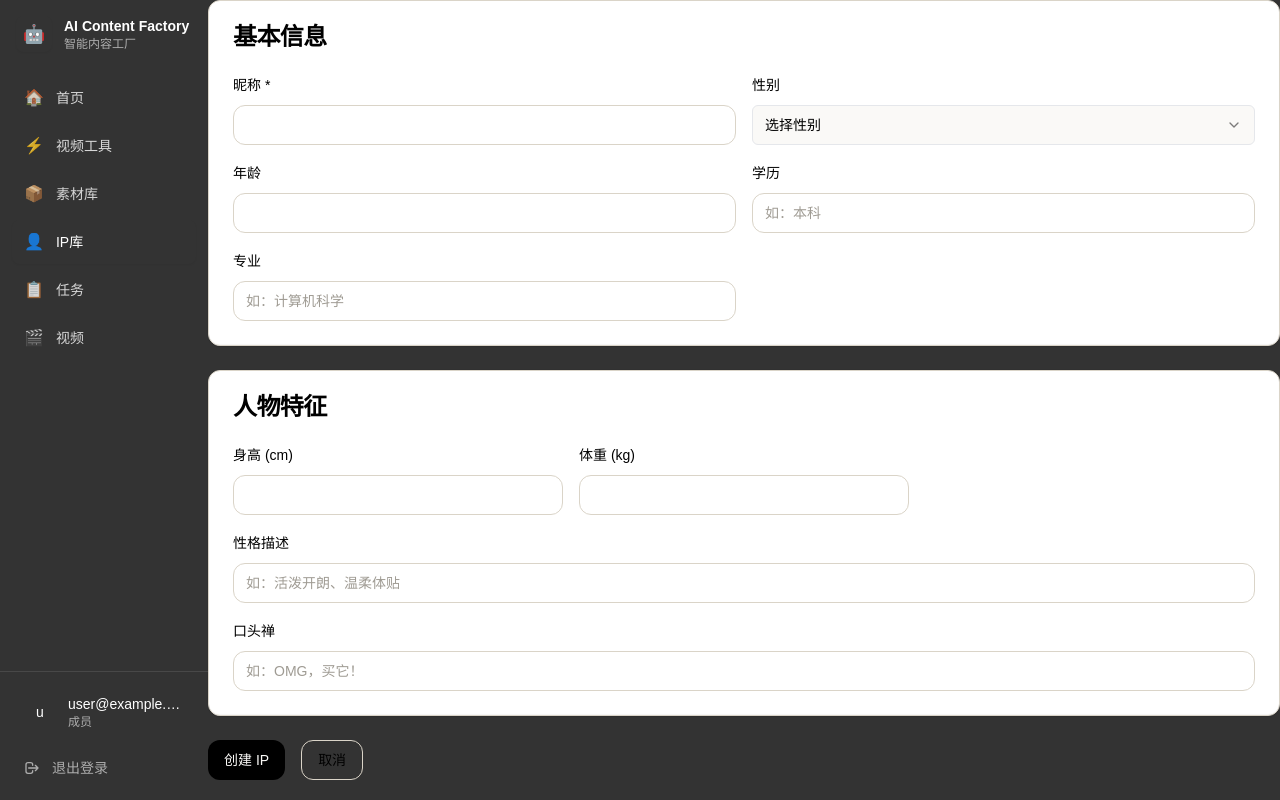
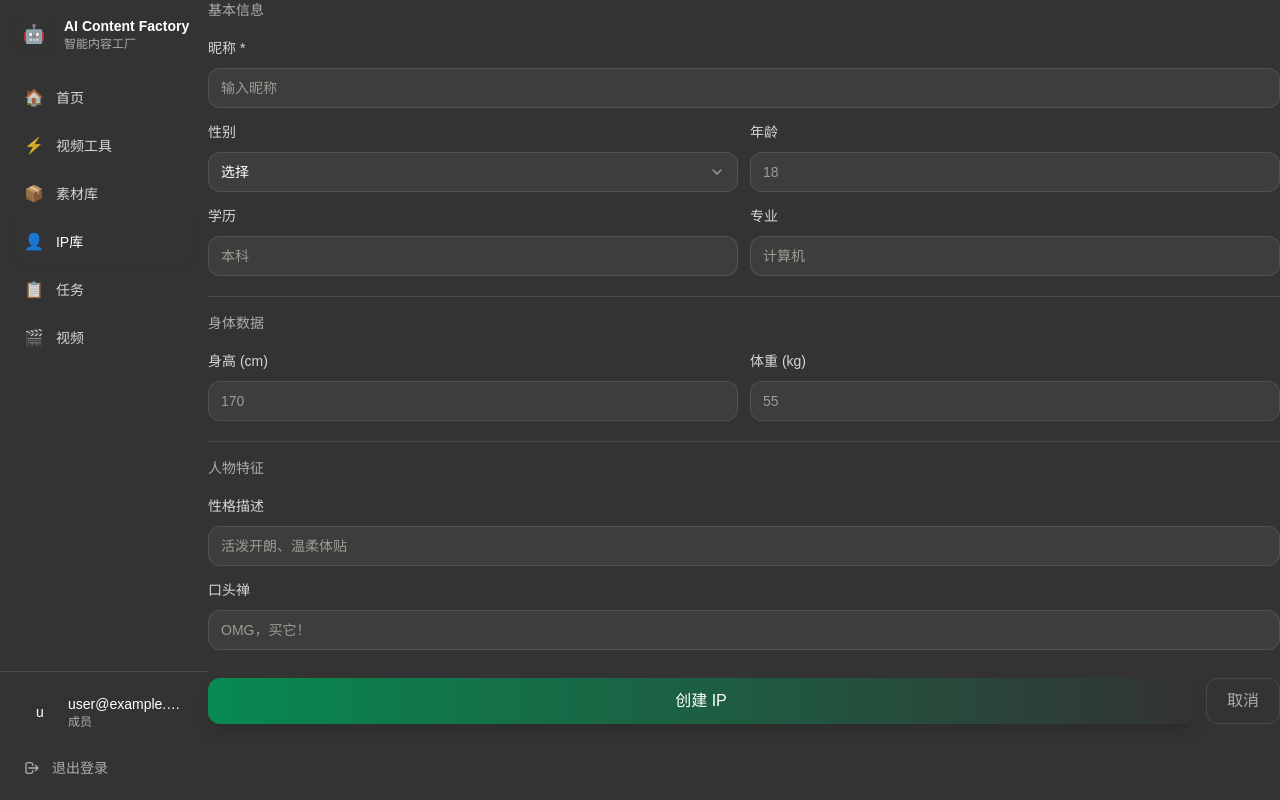
Before and after one commit to hotttao/media_ai, a Next.js app: page /ips/new in a window 1280 px wide. Built offline with nearby package versions, Linux system fonts and the light colour scheme; no server answers; sample sign-in values are in the browser's storage.

Commit message:
feat: update IP detail page and form with tech aesthetic

```diff
--- a/app/(app)/ips/[id]/page.tsx
+++ b/app/(app)/ips/[id]/page.tsx
@@ -4,9 +4,7 @@ import { authOptions } from '@/foundation/lib/auth'
 import { db } from '@/foundation/lib/db'
 import { IpForm } from '@/components/ip/IpForm'
 import { IpImageUploader } from '@/components/ip/IpImageUploader'
-import { Button } from '@/components/ui/button'
 import Link from 'next/link'
-import { Badge } from '@/components/ui/badge'
 
 export default async function IpDetailPage({ params }: { params: { id: string } }) {
   const session = await getServerSession(authOptions)
@@ -31,77 +29,135 @@ export default async function IpDetailPage({ params }: { params: { id: string }
 
   return (
     <div className="space-y-6">
-      <div className="flex items-center gap-4">
-        <Button variant="ghost" asChild>
-          <Link href="/ips">&larr; 返回列表</Link>
-        </Button>
-      </div>
+      {/* Back button */}
+      <Link
+        href="/ips"
+        className="inline-flex items-center gap-2 text-white/60 hover:text-white transition-colors"
+      >
+        <span className="text-xl">←</span>
+        <span>返回列表</span>
+      </Link>
 
       <div className="grid grid-cols-1 lg:grid-cols-3 gap-6">
         {/* Left: IP Info */}
         <div className="lg:col-span-2 space-y-6">
-          <div className="bg-white rounded-card border border-border shadow-clay p-6">
-            <div className="flex items-start gap-6">
-              <div className="w-32 h-32 rounded-feature overflow-hidden bg-oat-light flex-shrink-0">
+          {/* Main Info Card */}
+          <div
+            className="relative overflow-hidden rounded-2xl p-6 backdrop-blur-xl"
+            style={{
+              background: 'linear-gradient(135deg, rgba(139, 92, 246, 0.15), rgba(236, 72, 153, 0.15))',
+              border: '1px solid rgba(255,255,255,0.1)',
+            }}
+          >
+            {/* Glow effect */}
+            <div className="absolute -inset-1 rounded-2xl bg-gradient-to-r from-purple-500/20 to-pink-500/20 blur-xl opacity-50" />
+
+            <div className="relative z-10 flex items-start gap-6">
+              {/* Avatar with animated ring */}
+              <div className="relative flex-shrink-0">
+                <div
+                  className="w-32 h-32 rounded-2xl overflow-hidden"
+                  style={{
+                    boxShadow: '0 0 30px rgba(139, 92, 246, 0.4)',
+                  }}
+                >
                   <img
                     src={imageUrl}
                     alt={ip.nickname}
                     className="w-full h-full object-cover"
                   />
                 </div>
+                {/* Status indicator */}
+                <div className="absolute -bottom-2 -right-2 w-8 h-8 rounded-full bg-gradient-to-r from-matcha-400 to-matcha-600 flex items-center justify-center shadow-lg">
+                  <div className="w-3 h-3 rounded-full bg-white animate-pulse" />
+                </div>
+              </div>
+
+              {/* Info */}
               <div className="flex-1">
-                <h2 className="text-2xl font-semibold">{ip.nickname}</h2>
-                <div className="flex flex-wrap gap-2 mt-2">
+                <h2 className="text-2xl font-bold text-white mb-3">{ip.nickname}</h2>
+
+                {/* Tags */}
+                <div className="flex flex-wrap gap-2 mb-4">
                   {ip.gender && (
-                    <Badge>
-                      {ip.gender === 'MALE' ? '男' : ip.gender === 'FEMALE' ? '女' : '其他'}
-                    </Badge>
+                    <span
+                      className="px-3 py-1 rounded-full text-sm"
+                      style={{
+                        background: 'rgba(255,255,255,0.1)',
+                        border: '1px solid rgba(255,255,255,0.2)',
+                      }}
+                    >
+                      {ip.gender === 'MALE' ? '♂ 男' : ip.gender === 'FEMALE' ? '♀ 女' : '⚥ 其他'}
+                    </span>
                   )}
-                  {ip.age && <Badge variant="secondary">{ip.age}岁</Badge>}
-                  {ip.education && <Badge variant="secondary">{ip.education}</Badge>}
+                  {ip.age && (
+                    <span
+                      className="px-3 py-1 rounded-full text-sm"
+                      style={{
+                        background: 'rgba(255,255,255,0.1)',
+                        border: '1px solid rgba(255,255,255,0.2)',
+                      }}
+                    >
+                      {ip.age}岁
+                    </span>
+                  )}
+                  {ip.education && (
+                    <span
+                      className="px-3 py-1 rounded-full text-sm"
+                      style={{
+                        background: 'rgba(255,255,255,0.1)',
+                        border: '1px solid rgba(255,255,255,0.2)',
+                      }}
+                    >
+                      {ip.education}
+                    </span>
+                  )}
                 </div>
+
                 {ip.personality && (
-                  <p className="text-warm-silver mt-3">{ip.personality}</p>
+                  <p className="text-white/60 mt-3">{ip.personality}</p>
                 )}
                 {ip.catchphrase && (
-                  <p className="text-sm italic text-matcha-600 mt-2">"{ip.catchphrase}"</p>
+                  <p className="text-lg italic mt-2 bg-gradient-to-r from-matcha-400 to-cyan-400 bg-clip-text text-transparent">
+                    "{ip.catchphrase}"
+                  </p>
                 )}
               </div>
             </div>
 
             {/* Body Stats */}
             {(ip.height || ip.weight || ip.bust || ip.waist || ip.hip) && (
-              <div className="mt-6 pt-6 border-t border-border">
-                <h3 className="text-sm font-medium mb-3">身体数据</h3>
+              <div className="mt-6 pt-6 border-t border-white/10">
+                <h3 className="text-sm font-medium text-white/60 mb-4">身体数据</h3>
                 <div className="grid grid-cols-2 md:grid-cols-5 gap-4">
                   {ip.height && (
-                    <div>
-                      <p className="text-xs text-warm-silver">身高</p>
-                      <p className="font-medium">{Number(ip.height)} cm</p>
+                    <div className="text-center p-3 rounded-xl" style={{ background: 'rgba(255,255,255,0.05)' }}>
+                      <p className="text-xs text-white/40 mb-1">身高</p>
+                      <p className="text-lg font-semibold text-white">{Number(ip.height)} <span className="text-sm text-white/60">cm</span></p>
                     </div>
                   )}
                   {ip.weight && (
-                    <div>
-                      <p className="text-xs text-warm-silver">体重</p>
-                      <p className="font-medium">{Number(ip.weight)} kg</p>
+                    <div className="text-center p-3 rounded-xl" style={{ background: 'rgba(255,255,255,0.05)' }}>
+                      <p className="text-xs text-white/40 mb-1">体重</p>
+                      <p className="text-lg font-semibold text-white">{Number(ip.weight)} <span className="text-sm text-white/60">kg</span></p>
                     </div>
                   )}
                   {ip.bust && (
-                    <div>
-                      <p className="text-xs text-warm-silver">胸围</p>
-                      <p className="font-medium">{Number(ip.bust)} cm</p>
+                    <div className="text-center p-3 rounded-xl" style={{ background: 'rgba(255,255,255,0.05)' }}>
+                      <p className="text-xs text-white/40 mb-1">胸围</p>
+                      <p className="text-lg font-semibold text-white">{Number(ip.bust)} <span className="text-sm text-white/60">cm</span></p>
                     </div>
                   )}
                   {ip.waist && (
-                    <div>
-                      <p className="text-xs text-warm-silver">腰围</p>
-                      <p className="font-medium">{Number(ip.waist)} cm</p>
+                    <div className="text-center p-3 rounded-xl" style={{ background: 'rgba(255,255,255,0.05)' }}>
+                      <p className="text-xs text-white/40 mb-1">腰围</p>
+                      <p className="text-lg font-semibold text-white">{Number(ip.waist)} <span className="text-sm text-white/60">cm</span></p>
                     </div>
                   )}
                   {ip.hip && (
-                    <div>
-                      <p className="text-xs text-warm-silver">臀围</p>
-                      <p className="font-medium">{Number(ip.hip)} cm</p>
+                    <div className="text-center p-3 rounded-xl" style={{ background: 'rgba(255,255,255,0.05)' }}>
+                      <p className="text-xs text-white/40 mb-1">臀围</p>
+                      <p className="text-lg font-semibold text-white">{Number(ip.hip)} <span className="text-sm text-white/60">cm</span></p>
                     </div>
                   )}
                 </div>
@@ -111,31 +167,57 @@ export default async function IpDetailPage({ params }: { params: { id: string }
 
           {/* Images Gallery */}
           {ip.images && ip.images.length > 0 && (
-            <div className="bg-white rounded-card border border-border shadow-clay p-6">
-              <h3 className="text-lg font-semibold mb-4">形象图</h3>
+            <div
+              className="relative overflow-hidden rounded-2xl p-6 backdrop-blur-xl"
+              style={{
+                background: 'linear-gradient(135deg, rgba(255,255,255,0.05), rgba(255,255,255,0.02))',
+                border: '1px solid rgba(255,255,255,0.1)',
+              }}
+            >
+              <h3 className="text-lg font-semibold text-white mb-4">形象图库</h3>
               <div className="grid grid-cols-2 md:grid-cols-4 gap-4">
                 {ip.images[0].avatarUrl && (
-                  <div>
-                    <p className="text-xs text-warm-silver mb-1">头像</p>
-                    <img src={ip.images[0].avatarUrl} alt="avatar" className="rounded-lg w-full" />
+                  <div className="group">
+                    <p className="text-xs text-white/40 mb-2">头像</p>
+                    <div className="relative rounded-xl overflow-hidden">
+                      <img src={ip.images[0].avatarUrl} alt="avatar" className="w-full aspect-square object-cover" />
+                      <div className="absolute inset-0 bg-gradient-to-t from-black/50 to-transparent opacity-0 group-hover:opacity-100 transition-opacity flex items-end p-2">
+                        <span className="text-xs text-white/80">点击查看</span>
+                      </div>
+                    </div>
                   </div>
                 )}
                 {ip.images[0].fullBodyUrl && (
-                  <div>
-                    <p className="text-xs text-warm-silver mb-1">全身图</p>
-                    <img src={ip.images[0].fullBodyUrl} alt="full body" className="rounded-lg w-full" />
+                  <div className="group">
+                    <p className="text-xs text-white/40 mb-2">全身图</p>
+                    <div className="relative rounded-xl overflow-hidden">
+                      <img src={ip.images[0].fullBodyUrl} alt="full body" className="w-full aspect-square object-cover" />
+                      <div className="absolute inset-0 bg-gradient-to-t from-black/50 to-transparent opacity-0 group-hover:opacity-100 transition-opacity flex items-end p-2">
+                        <span className="text-xs text-white/80">点击查看</span>
+                      </div>
+                    </div>
                   </div>
                 )}
                 {ip.images[0].threeViewUrl && (
-                  <div>
-                    <p className="text-xs text-warm-silver mb-1">三视图</p>
-                    <img src={ip.images[0].threeViewUrl} alt="three view" className="rounded-lg w-full" />
+                  <div className="group">
+                    <p className="text-xs text-white/40 mb-2">三视图</p>
+                    <div className="relative rounded-xl overflow-hidden">
+                      <img src={ip.images[0].threeViewUrl} alt="three view" className="w-full aspect-square object-cover" />
+                      <div className="absolute inset-0 bg-gradient-to-t from-black/50 to-transparent opacity-0 group-hover:opacity-100 transition-opacity flex items-end p-2">
+                        <span className="text-xs text-white/80">点击查看</span>
+                      </div>
+                    </div>
                   </div>
                 )}
                 {ip.images[0].nineViewUrl && (
-                  <div>
-                    <p className="text-xs text-warm-silver mb-1">九视图</p>
-                    <img src={ip.images[0].nineViewUrl} alt="nine view" className="rounded-lg w-full" />
+                  <div className="group">
+                    <p className="text-xs text-white/40 mb-2">九视图</p>
+                    <div className="relative rounded-xl overflow-hidden">
+                      <img src={ip.images[0].nineViewUrl} alt="nine view" className="w-full aspect-square object-cover" />
+                      <div className="absolute inset-0 bg-gradient-to-t from-black/50 to-transparent opacity-0 group-hover:opacity-100 transition-opacity flex items-end p-2">
+                        <span className="text-xs text-white/80">点击查看</span>
+                      </div>
+                    </div>
                   </div>
                 )}
               </div>
@@ -145,9 +227,17 @@ export default async function IpDetailPage({ params }: { params: { id: string }
 
         {/* Right: Actions */}
         <div className="space-y-6">
-          <div className="bg-white rounded-card border border-border shadow-clay p-6">
-            <h3 className="text-lg font-semibold mb-4">操作</h3>
-            <div className="space-y-3">
+          {/* Edit Card */}
+          <div
+            className="relative overflow-hidden rounded-2xl p-6 backdrop-blur-xl"
+            style={{
+              background: 'linear-gradient(135deg, rgba(255,255,255,0.05), rgba(255,255,255,0.02))',
+              border: '1px solid rgba(255,255,255,0.1)',
+            }}
+          >
+            <h3 className="text-lg font-semibold text-white mb-4 flex items-center gap-2">
+              <span>✏️</span> 编辑信息
+            </h3>
             <IpForm initialData={{
               id: ip.id,
               nickname: ip.nickname,
@@ -160,15 +250,38 @@ export default async function IpDetailPage({ params }: { params: { id: string }
               personality: ip.personality || undefined,
               catchphrase: ip.catchphrase || undefined,
             }} isEdit />
-              <Button variant="destructive" className="w-full">
-                删除此 IP
-              </Button>
-            </div>
           </div>
 
-          <div className="bg-white rounded-card border border-border shadow-clay p-6">
-            <h3 className="text-lg font-semibold mb-4">上传图片</h3>
+          {/* Upload Card */}
+          <div
+            className="relative overflow-hidden rounded-2xl p-6 backdrop-blur-xl"
+            style={{
+              background: 'linear-gradient(135deg, rgba(255,255,255,0.05), rgba(255,255,255,0.02))',
+              border: '1px solid rgba(255,255,255,0.1)',
+            }}
+          >
+            <h3 className="text-lg font-semibold text-white mb-4 flex items-center gap-2">
+              <span>📤</span> 上传图片
+            </h3>
             <IpImageUploader ipId={ip.id} />
+          </div>
+
+          {/* Danger Zone */}
+          <div
+            className="relative overflow-hidden rounded-2xl p-6 backdrop-blur-xl"
+            style={{
+              background: 'rgba(239, 68, 68, 0.1)',
+              border: '1px solid rgba(239, 68, 68, 0.2)',
+            }}
+          >
+            <h3 className="text-lg font-semibold text-red-300 mb-4 flex items-center gap-2">
+              <span>⚠️</span> 危险区域
+            </h3>
+            <button
+              className="w-full py-2.5 rounded-xl bg-red-500/20 text-red-300 font-medium border border-red-500/30 hover:bg-red-500/30 transition-all"
+            >
+              删除此 IP
+            </button>
           </div>
         </div>
       </div>
--- a/components/ip/IpForm.tsx
+++ b/components/ip/IpForm.tsx
@@ -2,7 +2,6 @@
 
 import { useState } from 'react'
 import { useRouter } from 'next/navigation'
-import { Button } from '@/components/ui/button'
 import { Input } from '@/components/ui/input'
 import { Label } from '@/components/ui/label'
 import {
@@ -12,7 +11,6 @@ import {
   SelectTrigger,
   SelectValue,
 } from '@/components/ui/select'
-import { Card, CardContent, CardHeader, CardTitle } from '@/components/ui/card'
 
 interface IpFormProps {
   initialData?: {
@@ -77,46 +75,62 @@ export function IpForm({ initialData, isEdit }: IpFormProps) {
     }
   }
 
+  const inputStyles = {
+    background: 'rgba(255,255,255,0.05)',
+    border: '1px solid rgba(255,255,255,0.1)',
+    color: 'white',
+  }
+
   return (
-    <form onSubmit={onSubmit} className="space-y-6">
+    <form onSubmit={onSubmit} className="space-y-5">
       {error && (
-        <div className="p-3 text-sm text-red-600 bg-red-50 rounded-lg border border-red-200">
+        <div
+          className="p-3 text-sm rounded-xl"
+          style={{
+            background: 'rgba(239, 68, 68, 0.1)',
+            border: '1px solid rgba(239, 68, 68, 0.2)',
+            color: '#fca5a5',
+          }}
+        >
           {error}
         </div>
       )}
 
-      <Card>
-        <CardHeader>
-          <CardTitle>基本信息</CardTitle>
-        </CardHeader>
-        <CardContent className="space-y-4">
-          <div className="grid grid-cols-1 md:grid-cols-2 gap-4">
+      {/* Basic Info */}
+      <div className="space-y-4">
+        <h4 className="text-sm font-medium text-white/60">基本信息</h4>
+
+        <div className="space-y-3">
           <div className="space-y-2">
-              <Label htmlFor="nickname">昵称 *</Label>
+            <Label htmlFor="nickname" className="text-white/80 text-sm">昵称 *</Label>
             <Input
               id="nickname"
               name="nickname"
               defaultValue={initialData?.nickname}
               required
+              className="rounded-xl"
+              style={inputStyles}
+              placeholder="输入昵称"
             />
           </div>
 
+          <div className="grid grid-cols-2 gap-3">
             <div className="space-y-2">
-              <Label htmlFor="gender">性别</Label>
+              <Label htmlFor="gender" className="text-white/80 text-sm">性别</Label>
               <Select name="gender" defaultValue={initialData?.gender || ''}>
-                <SelectTrigger>
-                  <SelectValue placeholder="选择性别" />
+                <SelectTrigger className="rounded-xl" style={inputStyles}>
+                  <SelectValue placeholder="选择" className="text-white/60" />
                 </SelectTrigger>
-                <SelectContent>
-                  <SelectItem value="MALE">男</SelectItem>
-                  <SelectItem value="FEMALE">女</SelectItem>
-                  <SelectItem value="OTHER">其他</SelectItem>
+                <SelectContent style={{ background: 'rgba(30,30,30,0.95)', border: '1px solid rgba(255,255,255,0.1)' }}>
+                  <SelectItem value="MALE" className="text-white focus:bg-white/10">男</SelectItem>
+                  <SelectItem value="FEMALE" className="text-white focus:bg-white/10">女</SelectItem>
+                  <SelectItem value="OTHER" className="text-white focus:bg-white/10">其他</SelectItem>
                 </SelectContent>
               </Select>
             </div>
 
             <div className="space-y-2">
-              <Label htmlFor="age">年龄</Label>
+              <Label htmlFor="age" className="text-white/80 text-sm">年龄</Label>
               <Input
                 id="age"
                 name="age"
@@ -124,94 +138,123 @@ export function IpForm({ initialData, isEdit }: IpFormProps) {
                 min="0"
                 max="150"
                 defaultValue={initialData?.age}
+                className="rounded-xl"
+                style={inputStyles}
+                placeholder="18"
+              />
+            </div>
+          </div>
+
+          <div className="grid grid-cols-2 gap-3">
+            <div className="space-y-2">
+              <Label htmlFor="education" className="text-white/80 text-sm">学历</Label>
+              <Input
+                id="education"
+                name="education"
+                defaultValue={initialData?.education}
+                className="rounded-xl"
+                style={inputStyles}
+                placeholder="本科"
               />
             </div>
 
             <div className="space-y-2">
-              <Label htmlFor="education">学历</Label>
-              <Input
-                id="education"
-                name="education"
-                defaultValue={initialData?.education}
-                placeholder="如：本科"
-              />
-            </div>
-
-            <div className="space-y-2">
-              <Label htmlFor="major">专业</Label>
+              <Label htmlFor="major" className="text-white/80 text-sm">专业</Label>
               <Input
                 id="major"
                 name="major"
                 defaultValue={initialData?.major}
-                placeholder="如：计算机科学"
+                className="rounded-xl"
+                style={inputStyles}
+                placeholder="计算机"
               />
             </div>
           </div>
-        </CardContent>
-      </Card>
+        </div>
+      </div>
 
-      <Card>
-        <CardHeader>
-          <CardTitle>人物特征</CardTitle>
-        </CardHeader>
-        <CardContent className="space-y-4">
-          <div className="grid grid-cols-1 md:grid-cols-3 gap-4">
+      {/* Physical Stats */}
+      <div className="space-y-4 pt-4 border-t border-white/10">
+        <h4 className="text-sm font-medium text-white/60">身体数据</h4>
+
+        <div className="grid grid-cols-2 gap-3">
           <div className="space-y-2">
-              <Label htmlFor="height">身高 (cm)</Label>
+            <Label htmlFor="height" className="text-white/80 text-sm">身高 (cm)</Label>
             <Input
               id="height"
               name="height"
               type="number"
               step="0.1"
               defaultValue={initialData?.height}
+              className="rounded-xl"
+              style={inputStyles}
+              placeholder="170"
             />
           </div>
 
           <div className="space-y-2">
-              <Label htmlFor="weight">体重 (kg)</Label>
+            <Label htmlFor="weight" className="text-white/80 text-sm">体重 (kg)</Label>
             <Input
               id="weight"
               name="weight"
               type="number"
               step="0.1"
               defaultValue={initialData?.weight}
+              className="rounded-xl"
+              style={inputStyles}
+              placeholder="55"
             />
           </div>
         </div>
+      </div>
 
+      {/* Personality */}
+      <div className="space-y-4 pt-4 border-t border-white/10">
+        <h4 className="text-sm font-medium text-white/60">人物特征</h4>
+
+        <div className="space-y-3">
           <div className="space-y-2">
-            <Label htmlFor="personality">性格描述</Label>
+            <Label htmlFor="personality" className="text-white/80 text-sm">性格描述</Label>
             <Input
               id="personality"
               name="personality"
               defaultValue={initialData?.personality}
-              placeholder="如：活泼开朗、温柔体贴"
+              className="rounded-xl"
+              style={inputStyles}
+              placeholder="活泼开朗、温柔体贴"
             />
           </div>
 
           <div className="space-y-2">
-            <Label htmlFor="catchphrase">口头禅</Label>
+            <Label htmlFor="catchphrase" className="text-white/80 text-sm">口头禅</Label>
             <Input
               id="catchphrase"
               name="catchphrase"
               defaultValue={initialData?.catchphrase}
-              placeholder="如：OMG，买它！"
+              className="rounded-xl"
+              style={inputStyles}
+              placeholder="OMG，买它！"
             />
           </div>
-        </CardContent>
-      </Card>
+        </div>
+      </div>
 
-      <div className="flex gap-4">
-        <Button type="submit" disabled={isLoading}>
+      {/* Actions */}
+      <div className="flex gap-3 pt-2">
+        <button
+          type="submit"
+          disabled={isLoading}
+          className="flex-1 py-2.5 rounded-xl bg-gradient-to-r from-matcha-600 to-matcha-500 text-white font-medium shadow-lg shadow-matcha-500/30 hover:shadow-xl transition-all disabled:opacity-50"
+        >
           {isLoading ? '保存中...' : isEdit ? '保存修改' : '创建 IP'}
-        </Button>
-        <Button
+        </button>
+        <button
           type="button"
-          variant="outline"
           onClick={() => router.back()}
+          className="px-5 py-2.5 rounded-xl text-white/60 hover:text-white hover:bg-white/5 transition-all border border-white/10"
         >
           取消
-        </Button>
+        </button>
       </div>
     </form>
   )
```
Lines whose indentation alone changed are shown as unchanged.
